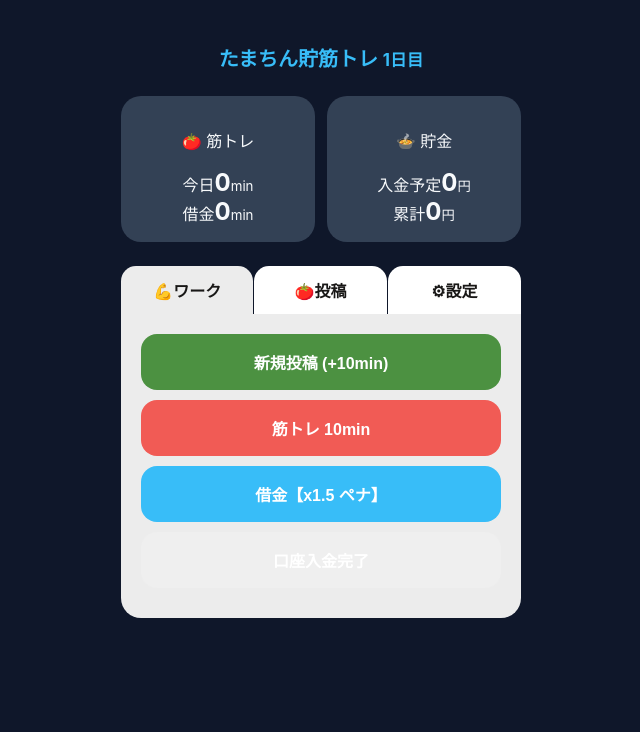
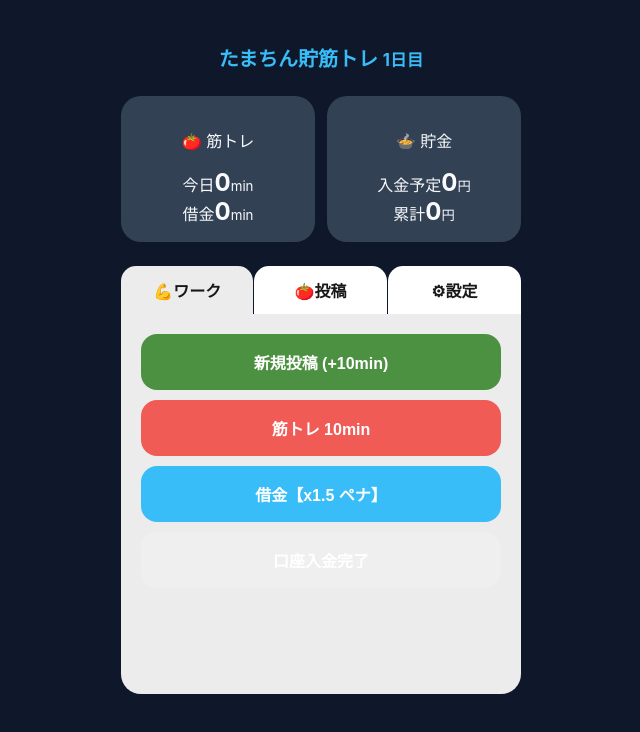
Before and after one commit to momo-admin/training-tomato, a website built with Vite: page index.html in a window 1280 px wide. Shown: the whole page, without its empty margins (319-959 px from the left). Built offline with nearby package versions, Linux system fonts and the light colour scheme; no server answers.

Commit message:
html css

```diff
--- a/style.css
+++ b/style.css
@@ -41,7 +41,8 @@ body {
 .tab-contents-item {
   display: none;
   width: 100%;
-  height: 90%; /* 固定高さ */
+  height: 380px; /* 固定高さ */
+  max-hight: 90%;
   background-color: #ececec;
   padding: 20px;
   border-radius: 0 0 20px 20px;
```
